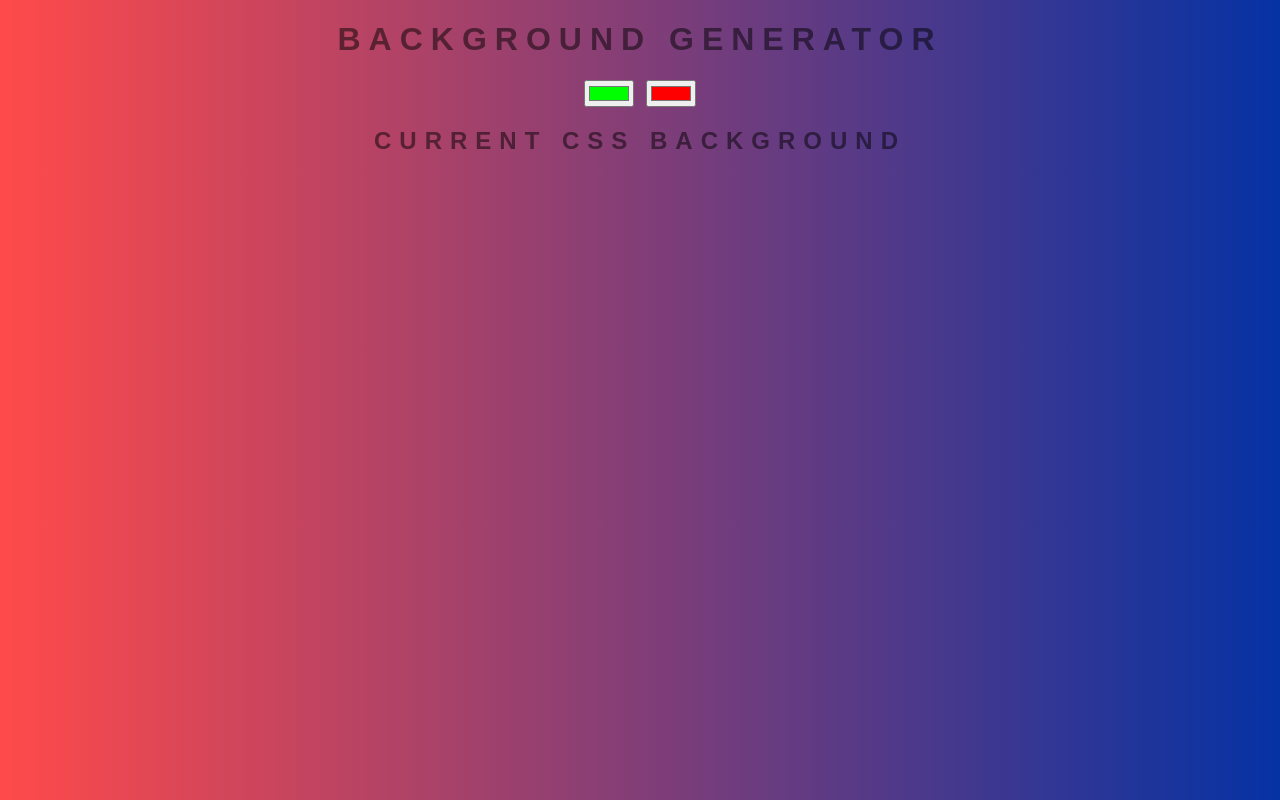
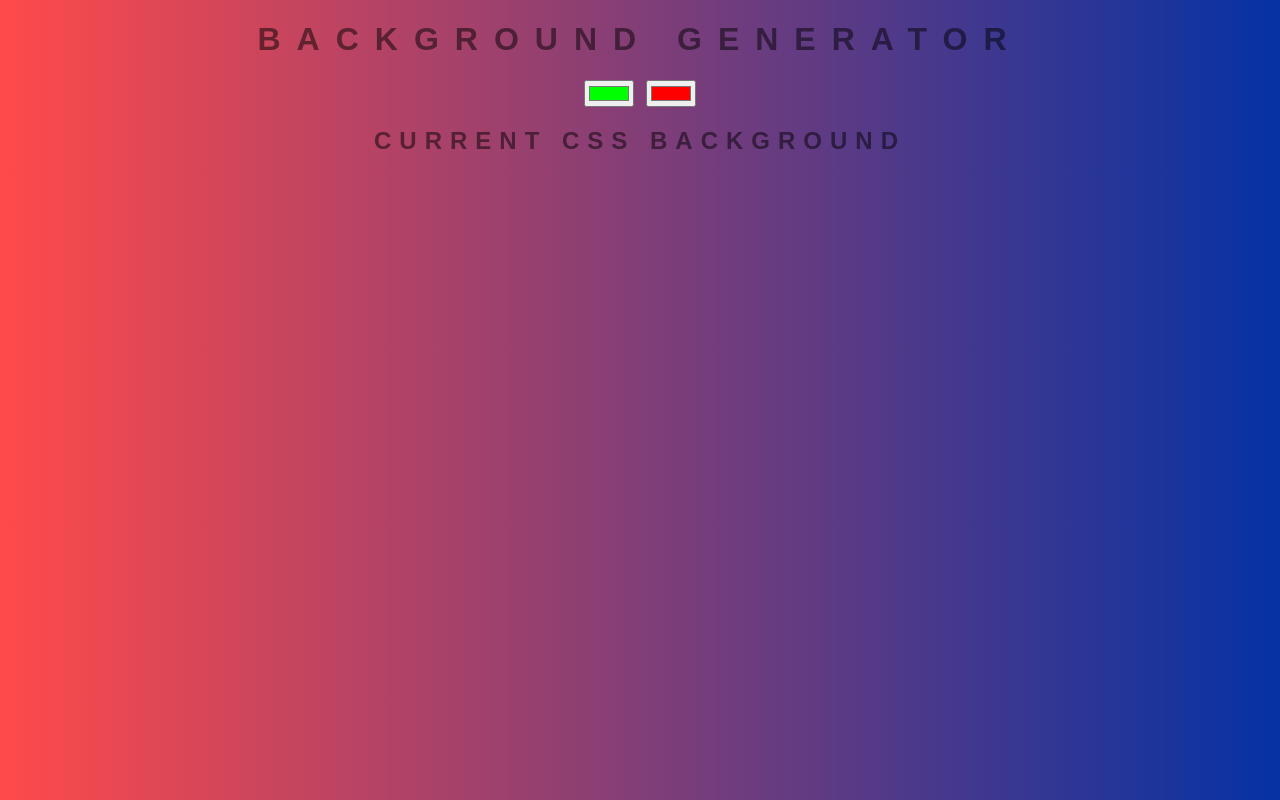
Before and after one commit to HassanAbdinur/background-generator, a plain HTML site: page index.html in a window 1280 px wide. Drawn offline with Linux system fonts and the light colour scheme.

Commit message:
styling h1

```diff
--- a/style.css
+++ b/style.css
@@ -7,3 +7,12 @@ body {
   top: 15%;
   background: linear-gradient(to right, rgb(255, 74, 74), rgb(5, 50, 164));
 }
+
+h1 {
+  font: 600 3.5em, sans-serif;
+  color: rgba(0, 0, 0, 0.5);
+  text-align: center;
+  text-transform: uppercase;
+  letter-spacing: 0.5em;
+  width: 100%;
+}
```
